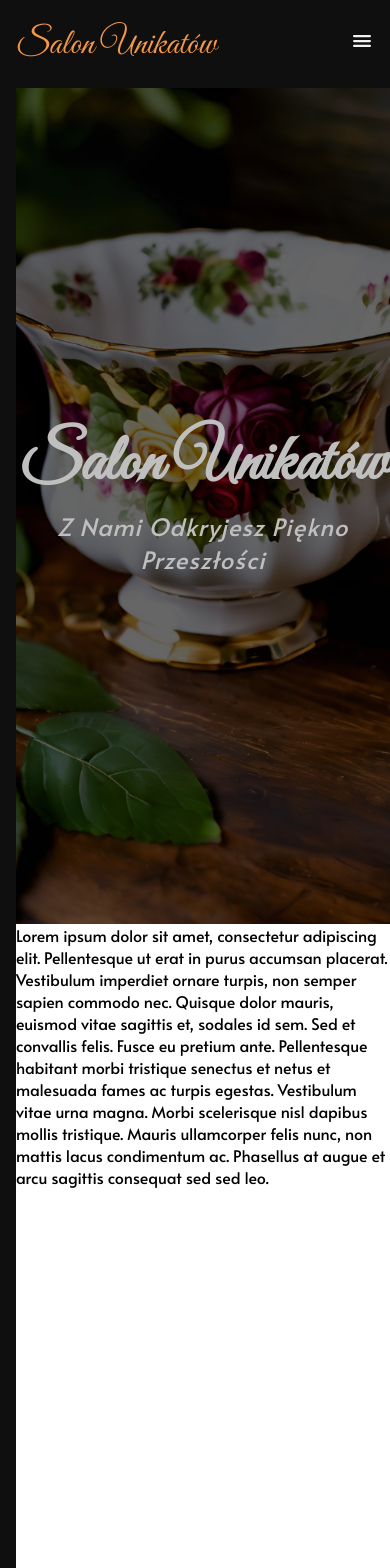
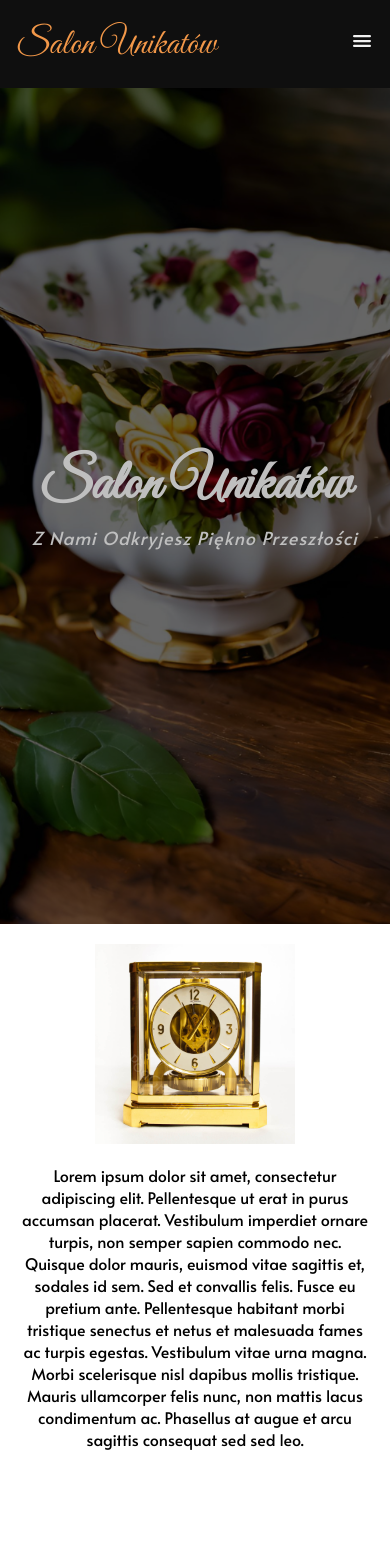
Before and after one commit to jkbednarczyk/subc, a React (Create React App) app: page / in a window 390 px wide. Shown: the top 1568 px of the page. Built offline with nearby package versions, Linux system fonts and the light colour scheme; a web font is replaced by a local one.

Commit message:
Add image in second section

```diff
--- a/src/GlobalStyles.css
+++ b/src/GlobalStyles.css
@@ -41,5 +41,4 @@
 
  .main-content {
   padding-top: 5rem;
-  padding-left: 1rem;
 }
--- a/src/components/home/HomePage.component.tsx
+++ b/src/components/home/HomePage.component.tsx
@@ -1,5 +1,6 @@
 import React from "react";
 import './HomePage.css';
+import Clock from '../../assets/images/clock.png';
 
 export const HomePage = () => {
     return <>
@@ -9,10 +10,13 @@ export const HomePage = () => {
                 <p>Z Nami Odkryjesz Piękno Przeszłości</p>
             </div>
         </section>
-        <div className="introduction">
-            <p>
-            Lorem ipsum dolor sit amet, consectetur adipiscing elit. Pellentesque ut erat in purus accumsan placerat. Vestibulum imperdiet ornare turpis, non semper sapien commodo nec. Quisque dolor mauris, euismod vitae sagittis et, sodales id sem. Sed et convallis felis. Fusce eu pretium ante. Pellentesque habitant morbi tristique senectus et netus et malesuada fames ac turpis egestas. Vestibulum vitae urna magna. Morbi scelerisque nisl dapibus mollis tristique. Mauris ullamcorper felis nunc, non mattis lacus condimentum ac. Phasellus at augue et arcu sagittis consequat sed sed leo.
-            </p>
-        </div>
+        <section className="introduction">
+            <div className="intro-content">
+            <img src={Clock} alt="" className="intro-image" />
+                <p>
+                    Lorem ipsum dolor sit amet, consectetur adipiscing elit. Pellentesque ut erat in purus accumsan placerat. Vestibulum imperdiet ornare turpis, non semper sapien commodo nec. Quisque dolor mauris, euismod vitae sagittis et, sodales id sem. Sed et convallis felis. Fusce eu pretium ante. Pellentesque habitant morbi tristique senectus et netus et malesuada fames ac turpis egestas. Vestibulum vitae urna magna. Morbi scelerisque nisl dapibus mollis tristique. Mauris ullamcorper felis nunc, non mattis lacus condimentum ac. Phasellus at augue et arcu sagittis consequat sed sed leo.
+                </p>
+            </div>
+        </section>
     </>
 };
--- a/src/components/home/HomePage.css
+++ b/src/components/home/HomePage.css
@@ -19,7 +19,7 @@
 }
 
 .content h1 {
-    font-size: 66px;
+    font-size: 86px;
     font-family: var(--second-font);
 }
 
@@ -43,8 +43,39 @@
     font-family: var(--subtitle-font);
 }
 
-.introduction p {
-    align-items: left;
+.intro-content {
+    display: flex;
+    align-items: center;
+    max-width: 1200px;
+    margin: 0 auto;
+    padding: 20px;
 }
 
-/* remember to adjust for small screen */
+.intro-image {
+    max-width: 300px; /* Adjust the size as needed */
+    margin-right: 20px; /* Space between image and text */
+}
+
+.intro-content p {
+    flex: 1; /* Make the paragraph take the remaining space */
+}
+
+@media (max-width: 768px) {
+    .content h1 {
+        font-size: 56px;
+    }
+
+    .content p {
+        font-size: 18px;;
+    }
+
+    .intro-content {
+        flex-direction: column;
+        text-align: center;
+    }
+
+    .intro-image {
+        max-width: 200px;
+        margin: 0 0 20px 0; /* Space below the image */
+    }
+}
--- a/src/components/navbar/Navbar.css
+++ b/src/components/navbar/Navbar.css
@@ -120,6 +120,7 @@
   padding: 6rem 3rem 0;
   transition: right 0.4s;
 }
+
 @media screen and (min-width: 1150px) {
   .nav {
     height: calc(var(--header-height) + 1rem);
```
Also changed, not shown: src/assets/images/clock.png (added).
